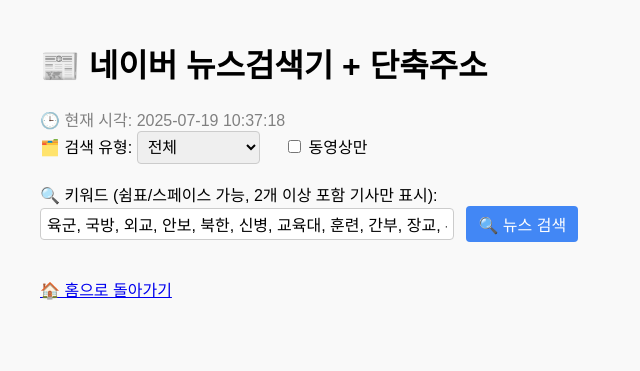
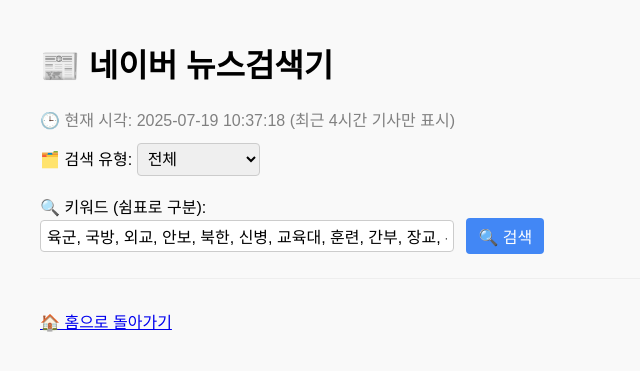
Before and after one commit to jecktya/naver-news-shortener, a FastAPI app: page / in a window 1280 px wide. Shown: the top 371 px of the page, without its empty margins (0-640 px from the left). Run offline with FastAPI, Linux system fonts and the light colour scheme.

Commit message:
Update index.html

```diff
--- a/templates/index.html
+++ b/templates/index.html
@@ -2,7 +2,7 @@
 <html lang="ko">
 <head>
     <meta charset="UTF-8">
-    <title>📰 네이버 뉴스검색기 + 단축주소</title>
+    <title>📰 네이버 뉴스검색기</title>
     <style>
         body { font-family:'Malgun Gothic',sans-serif; background:#f9f9f9; margin:40px; }
         form { margin-bottom:20px; }
@@ -13,103 +13,58 @@
         table { width:100%; border-collapse:collapse; margin-top:10px; }
         th, td { border:1px solid #ddd; padding:8px; text-align:left; }
         th { background:#f2f2f2; }
-        textarea { width:100%; height:120px; font-size:1em; padding:8px; border:1px solid #ccc; border-radius:4px; }
+        .keyword-badge { background:#e7f0fd; color:#185adb; border-radius:12px; padding:2px 8px; margin-right:4px; font-size:0.9em; }
         hr { margin:24px 0; border:none; border-top:1px solid #eee; }
-        .keyword-badge { background: #e3eefd; color: #2e5599; font-size: 0.96em; padding: 1px 7px; border-radius: 10px; margin-right:3px;}
-        .short-url { color: #15803d; font-weight:bold; }
-        .fail-url { color: #e11d48; }
     </style>
 </head>
 <body>
-    <h1>📰 네이버 뉴스검색기 + 단축주소</h1>
-    <div style="color:gray;">🕒 현재 시각: {{ now }}</div>
+    <h1>📰 네이버 뉴스검색기</h1>
+    <div style="color:gray; margin-bottom:12px;">
+        🕒 현재 시각: {{ now }} (최근 4시간 기사만 표시)
+    </div>
     <form method="post" action="/">
         <label>🗂️ 검색 유형:</label>
         <select name="search_mode">
-            <option value="all" {% if search_mode == 'all' %}selected{% endif %}>전체</option>
-            <option value="major" {% if search_mode == 'major' %}selected{% endif %}>주요언론사만</option>
+            <option value="전체" {% if search_mode == '전체' %}selected{% endif %}>전체</option>
+            <option value="동영상만" {% if search_mode == '동영상만' %}selected{% endif %}>동영상만</option>
+            <option value="주요언론사만" {% if search_mode == '주요언론사만' %}selected{% endif %}>주요언론사만</option>
         </select>
-        <label style="margin-left:20px;">
-            <input type="checkbox" name="video_only" value="on" {% if video_only %}checked{% endif %}> 동영상만
-        </label>
         <br><br>
-        <label>🔍 키워드 (쉼표/스페이스 가능, 2개 이상 포함 기사만 표시):</label><br>
-        <input type="text" name="keywords" style="width:400px;" value="{{ keyword_input or '' }}" placeholder="{{ default_keywords }}">
-        <button type="submit">🔍 뉴스 검색</button>
+        <label>🔍 키워드 (쉼표로 구분):</label><br>
+        <input type="text" name="keywords" style="width:400px;" value="{{ keyword_input or '' }}">
+        <button type="submit">🔍 검색</button>
     </form>
+    {% if msg %}
+    <div style="color:gray; margin:12px 0 8px 0;">{{ msg }}</div>
+    {% endif %}
 
-    {% if results %}
+    {% if final_articles %}
     <hr>
-    <h2>🔎 검색 결과 (2개 이상 키워드 포함, 최대 30건)</h2>
-    <form method="post" action="/shorten">
+    <h2>🔎 검색 결과</h2>
     <table>
         <tr>
-                <th>선택</th>
-                <th>제목/요약</th>
+            <th>제목</th>
             <th>언론사</th>
             <th>시간</th>
             <th>키워드</th>
             <th>URL</th>
         </tr>
-            {% for idx, art in enumerate(results) %}
+        {% for art in final_articles %}
         <tr>
+            <td>{{ art.title }}</td>
+            <td>{{ art.press }}</td>
+            <td>{{ art.pubdate_str }}</td>
             <td>
-                    <input type="checkbox" name="selected_urls" value="{{ idx }}" checked>
-                </td>
-                <td>
-                    <b>{{ art.title }}</b>
-                    <div style="color:gray;font-size:0.98em;">{{ art.desc }}</div>
-                </td>
-                <td>{{ art.press }}</td>
-                <td>{{ art.pubdate }}</td>
-                <td>
-                    {% for kw, cnt in art.keywords %}
-                        <span class="keyword-badge">{{ kw }}{% if cnt>1 %}({{cnt}}){% endif %}</span>
+                {% for kw in art.matched_list %}
+                    <span class="keyword-badge">{{ kw }}</span>
                 {% endfor %}
             </td>
             <td><a href="{{ art.url }}" target="_blank">원본</a></td>
         </tr>
         {% endfor %}
     </table>
-        <input type="hidden" name="results_json" value='{{ results|tojson|safe }}'>
-        <input type="hidden" name="keyword_input" value="{{ keyword_input }}">
-        <input type="hidden" name="search_mode" value="{{ search_mode }}">
-        <input type="hidden" name="video_only" value="{{ video_only }}">
-        <button type="submit" style="margin-top:15px;">🔗 선택 기사 단축주소 변환</button>
-    </form>
     {% endif %}
-
-    {% if shorten_results %}
     <hr>
-    <h2>🔗 단축주소 결과</h2>
-    <table>
-        <tr><th>제목</th><th>언론사</th><th>단축주소</th></tr>
-        {% for item in shorten_results %}
-        <tr>
-            <td>{{ item.title }}</td>
-            <td>{{ item.press }}</td>
-            <td>
-                {% if item.naverme.startswith("http") %}
-                    <span class="short-url">{{ item.naverme }}</span>
-                {% else %}
-                    <span class="fail-url">{{ item.naverme }}</span>
-                {% endif %}
-            </td>
-        </tr>
-        {% endfor %}
-    </table>
-    <textarea readonly>{% for item in shorten_results %}
-[{{ item.press }}] {{ item.title }}
-{{ item.naverme }}
-{% endfor %}</textarea>
-    {% endif %}
-
-    {% if error %}
-    <hr>
-    <h3 style="color:red;">에러:</h3>
-    <div>{{ error }}</div>
-    {% endif %}
-
-    <p style="margin-top:35px;"><a href="/">🏠 홈으로 돌아가기</a></p>
+    <p style="margin-top:30px;"><a href="/">🏠 홈으로 돌아가기</a></p>
 </body>
 </html>
```
Lines whose indentation alone changed are shown as unchanged.
